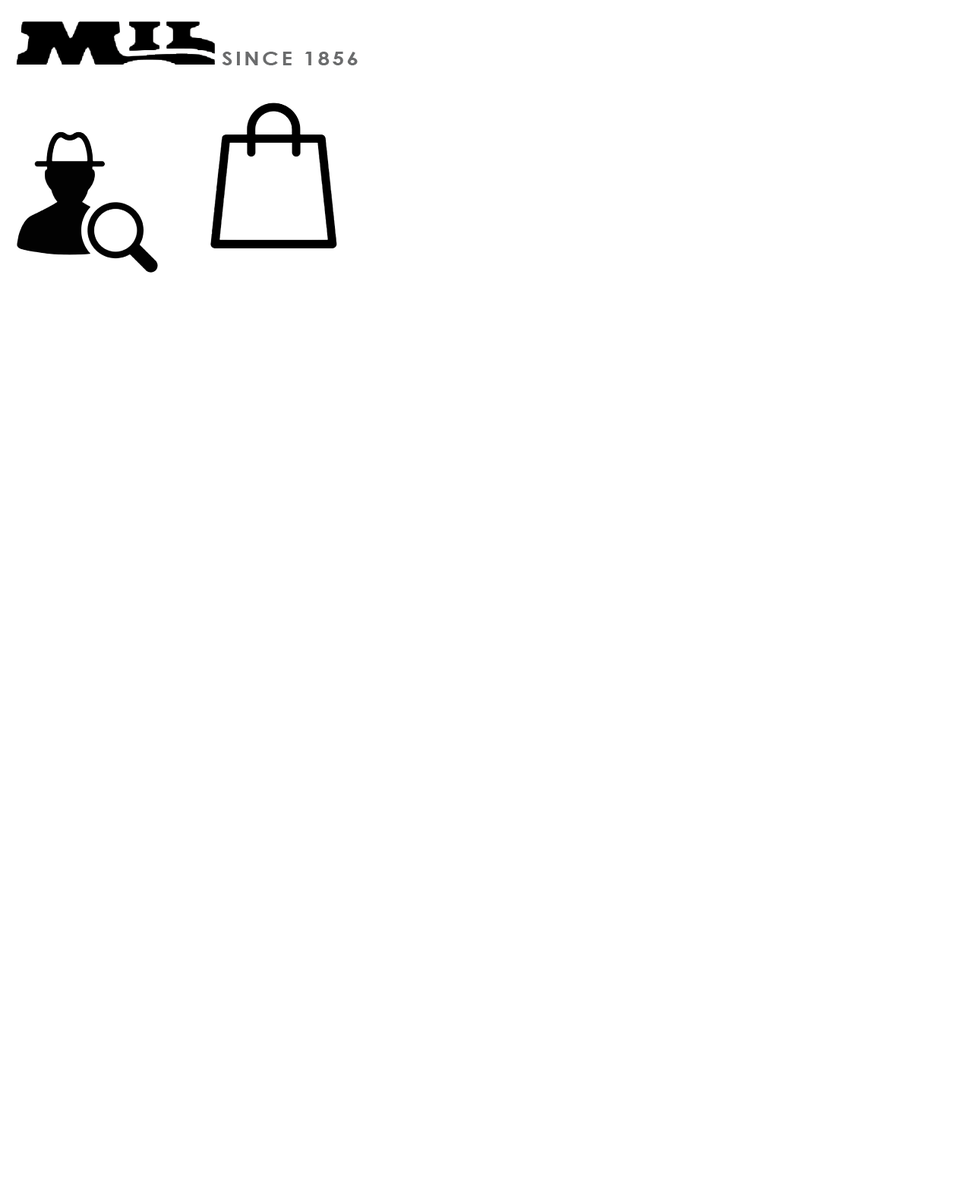
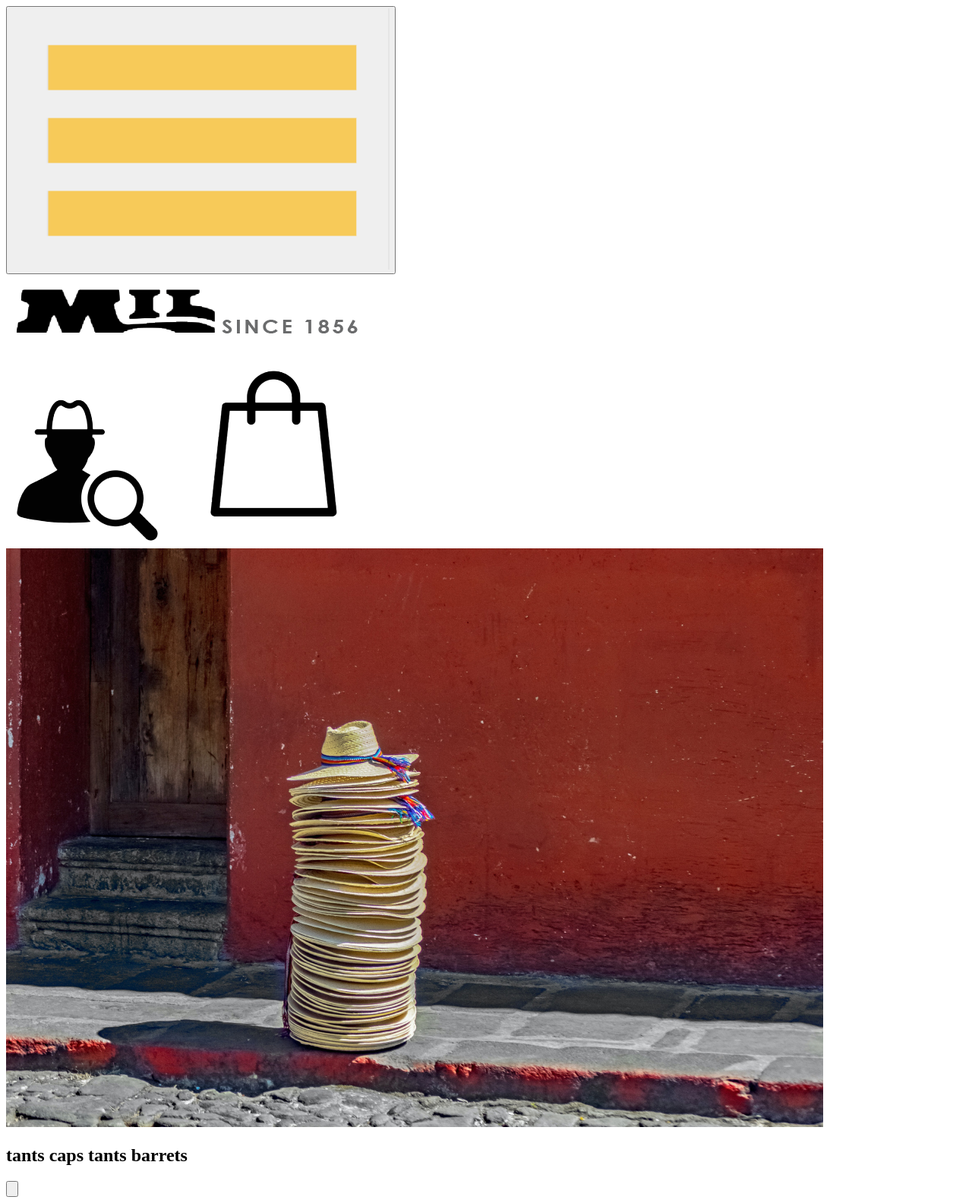
Before and after one commit to bertali/sombrereriamil, a plain HTML site: page index.html in a window 1280 px wide. Shown: the whole page at 76% size. Before the commit the page ends 800 px from the top, so only its background shows below. Drawn offline with Linux system fonts and the light colour scheme.

Commit message:
headerSection2

```diff
--- a/index.html
+++ b/index.html
@@ -12,9 +12,9 @@
 <body>
     <header>
         <section>
-            <div>
-
-            </div>
+            <button>
+                <img src="./img/menu.png" alt="menu">
+            </button>
             <div>
                 <img src="./img/logo.png" alt="logo">
             </div>
@@ -24,7 +24,14 @@
             </div>
         </section>
         <section>
-
+            <div>
+                <img src="./img/principal.jpg" alt="principal">
+            </div>
+            <h1>tants caps tants barrets</h1>
+            <button>
+                <img src="" alt="">
+                <a href=""
+            </button>
         </section>
     </header>
 </body>
```
